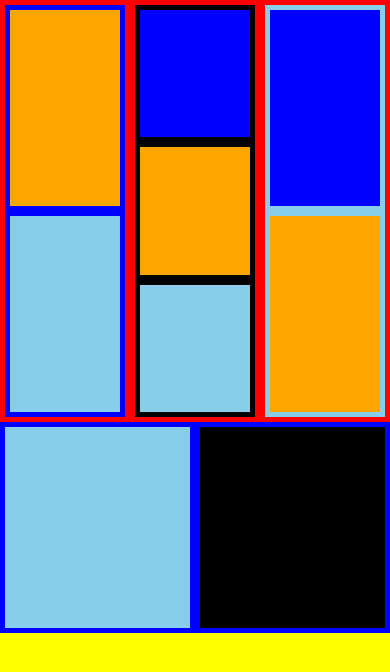
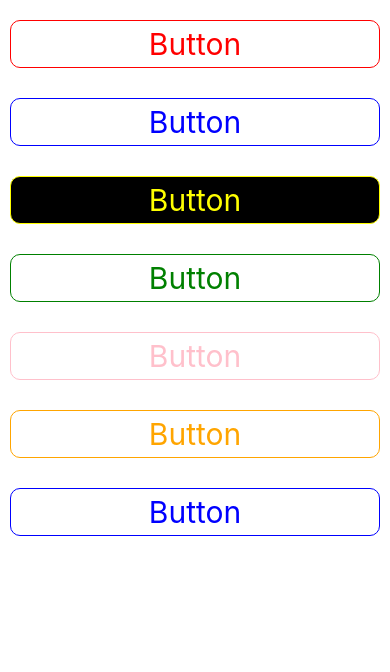
Before and after one commit to gopalkushwah/React-Native, a React Native app: screen / in a window 390 px wide. Shown: the top 672 px of the page. Built offline with nearby package versions, Linux system fonts and the light colour scheme.

Commit message:
Creating button using TouchableHighlight

```diff
--- a/App.tsx
+++ b/App.tsx
@@ -5,7 +5,7 @@ import {
 import User from "./components/User";
 const App = () => {
   return (
-    <View style={{backgroundColor :'green',flex : 1}}>
+    <View >
       <User></User>
     </View>
   )
--- a/components/User.tsx
+++ b/components/User.tsx
@@ -1,86 +1,125 @@
 import React from 'react'
-import {StyleSheet, Text, View} from 'react-native';
+import {Alert, StyleSheet, Text, TouchableHighlight, View} from 'react-native';
 
 const User = () => {
     return (
-        <View style={styles.mainContainer}>
-           {/* <Text style={{color:'black',fontSize : 50}}>hello</Text> */}
-           <View style={styles.box1}>
-                <View style={styles.box11}>
-                <View style={[styles.box12,{backgroundColor : 'orange'}]}>
+        <View>
+           <TouchableHighlight
 
-                        </View>
-                        <View style={styles.box13}>
+           >
+            <Text
+            onPress={()=>{
+                Alert.alert("Jai Shree Ram ")
+            }}
+            style={[styles.button,styles.btn]}>Button</Text>
+           </TouchableHighlight>
+           <TouchableHighlight
 
-                        </View>
-                </View>
-                <View style={styles.box12}>
-                    <View style={styles.box11}>
+           >
+            <Text
+            onPress={()=>{
+                Alert.alert("Jai Shree Ram ")
+            }}
+            style={[styles.button1,styles.btn]}>Button</Text>
+           </TouchableHighlight>
+           <TouchableHighlight
 
-                    </View>
-                    <View style={[styles.box12,{backgroundColor : 'orange'}]}>
+           >
+            <Text
+            onPress={()=>{
+                Alert.alert("Jai Shree Ram ")
+            }}
+            style={[styles.button2,styles.btn,{backgroundColor : 'black'}]}>Button</Text>
+           </TouchableHighlight>
+           <TouchableHighlight
 
-                    </View>
-                    <View style={styles.box13}>
+           >
+            <Text
+            onPress={()=>{
+                Alert.alert("Jai Shree Ram ")
+            }}
+            style={[styles.button3,styles.btn]}>Button</Text>
+           </TouchableHighlight>
+           <TouchableHighlight
 
-                    </View>
-                </View>
-                <View style={styles.box13}>
-                <View style={styles.box11}>
+           >
+            <Text
+            onPress={()=>{
+                Alert.alert("Jai Shree Ram ")
+            }}
+            style={[styles.button4,styles.btn]}>Button</Text>
+           </TouchableHighlight>
+           <TouchableHighlight
 
-                    </View>
-                    <View style={[styles.box12,{backgroundColor : 'orange'}]}>
+           >
+            <Text
+            onPress={()=>{
+                Alert.alert("Jai Shree Ram ")
+            }}
+            style={[styles.button5,styles.btn]}>Button</Text>
+           </TouchableHighlight>
+           <TouchableHighlight
 
-                    </View>
-                </View>
-           </View>
-           <View style={styles.box2}>
-           <View style={styles.box13}>
-
-                    </View>
-                    <View style={styles.box12}>
-
-                </View>
-           </View>
-           <View style={styles.box3}></View>
+           >
+            <Text
+            onPress={()=>{
+                Alert.alert("Jai Shree Ram ")
+            }}
+            style={[styles.button6,styles.btn]}>Button</Text>
+           </TouchableHighlight>
         </View>
     )
 }
 
 const styles = StyleSheet.create({
-    mainContainer : {
-        flex : 1,
-        // height : '100%',
-        backgroundColor : 'green'
+    btn :{
+        fontSize : 30,
+        margin : 10,
+        marginTop : 20,
+        textAlign : 'center',
+        padding : 5,
+        backgroundColor : 'white',
+        borderWidth :1 ,
+        borderRadius :10,
+        elevation : 10
+
     },
-    box1 : {
-        flex : 2,
+    button : {
+        color : 'red',
+        borderColor : 'red',
+        shadowColor : 'red',
+    },
+    button1 : {
+        color : 'blue',
+        borderColor : 'blue',
+        shadowColor : 'red',
+    },
+    button2 : {
+        color : 'yellow',
+        borderColor : 'yellow',
+        shadowColor : 'yellow',
         backgroundColor : 'red',
-        flexDirection :'row'
+
     },
-    box2 : {
-        flex : 1,
-        backgroundColor : 'blue',
-        flexDirection :'row'
+    button3 : {
+        color : 'green',
+        borderColor : 'green',
+        shadowColor : 'green',
     },
-    box3 : {
-        flex : 1,
-        backgroundColor : 'yellow'
+    button4 : {
+        color : 'pink',
+        borderColor : 'pink',
+        shadowColor : 'pink',
     },
-    box11 : {
-        flex : 1,
-        backgroundColor : 'blue',
-        margin : 5
+    button5 : {
+        color : 'orange',
+        borderColor : 'orange',
+        shadowColor : 'orange',
     },
-    box12 : {
-        flex : 1,
-        backgroundColor : 'black',
-        margin : 5
-    },
-    box13 : {
-        flex : 1,
-        backgroundColor : 'skyblue',
-        margin : 5
+    button6: {
+        color : 'blue',
+        borderColor : 'blue',
+        shadowColor : 'red',
     }
 })
 
```
